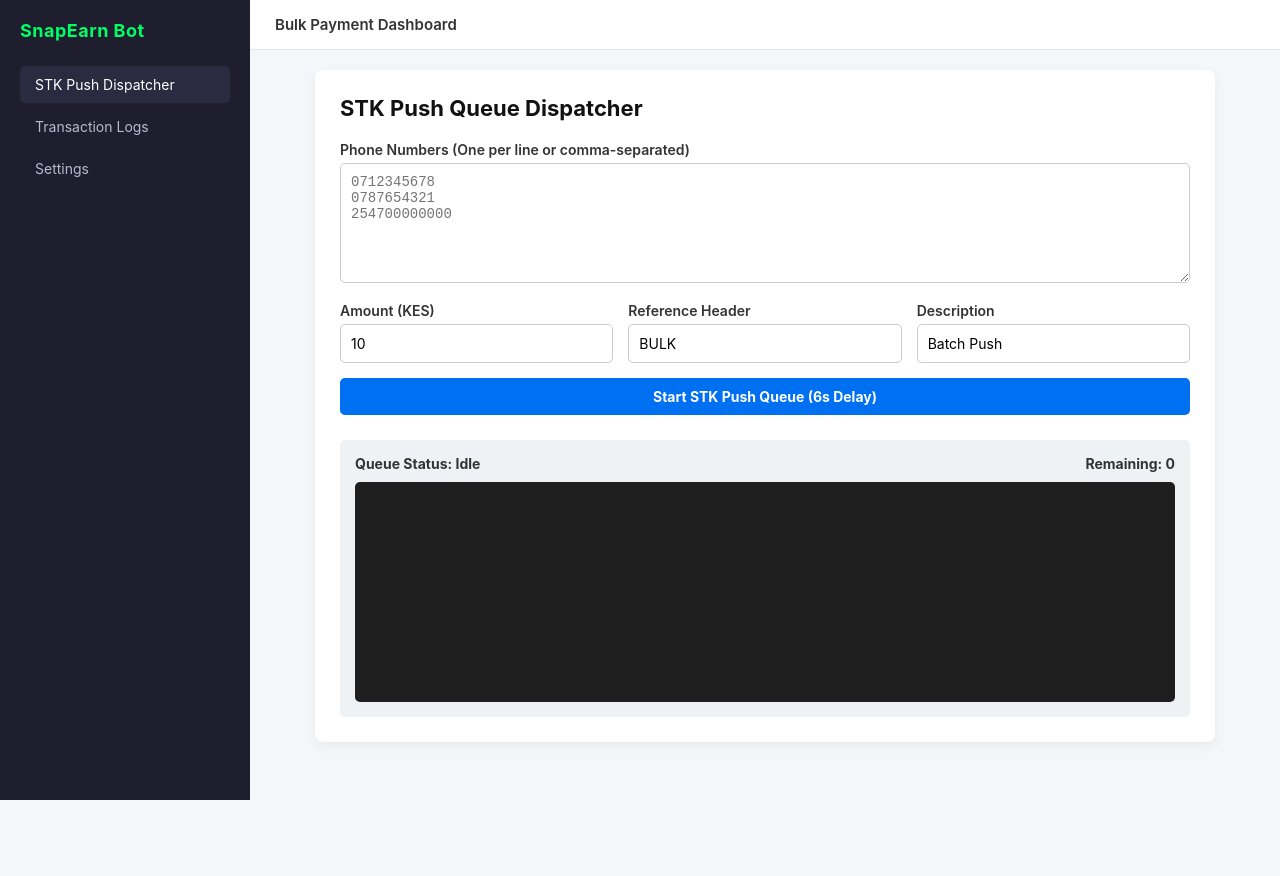
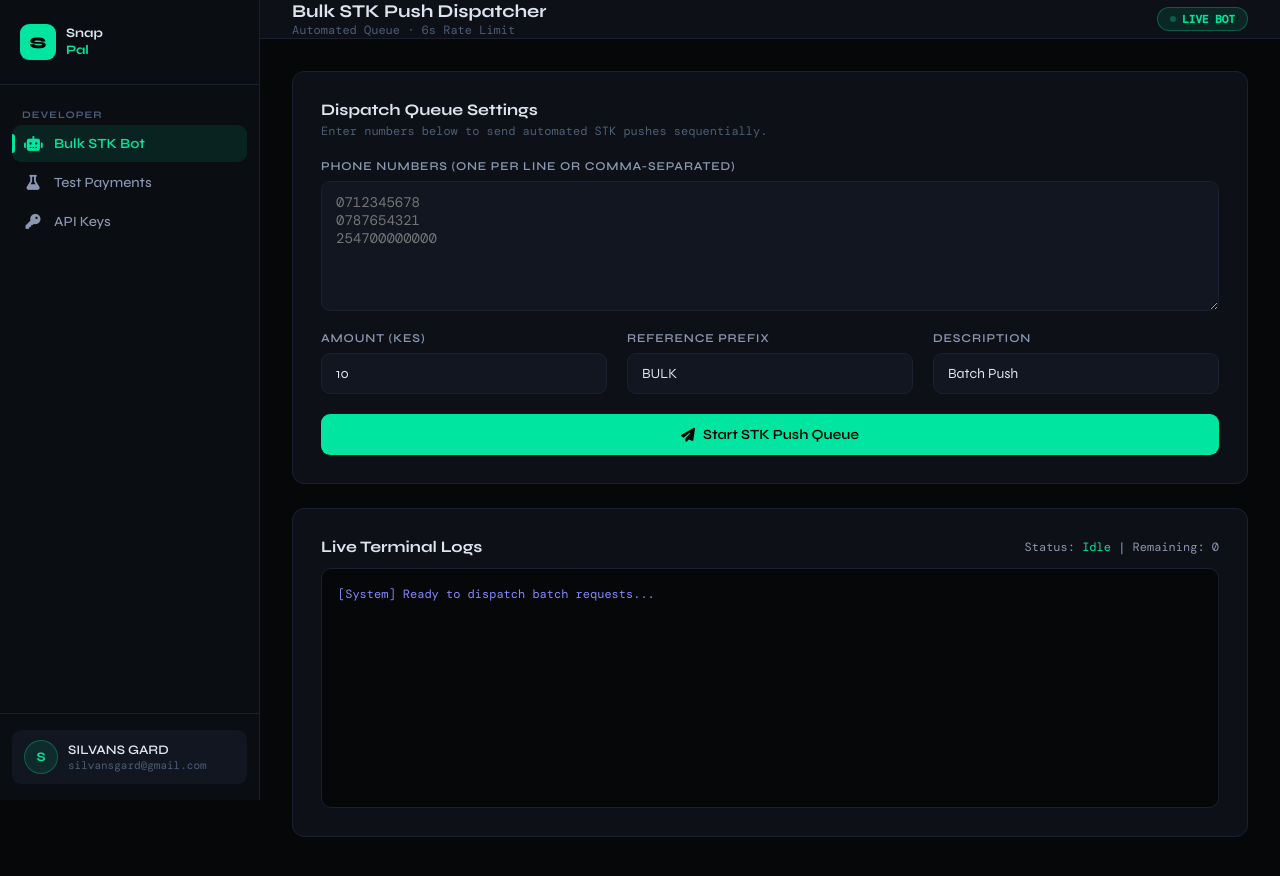
Before and after one commit to westmorans/snapearn, a website: page public/index.html in a window 1280 px wide. Before the commit the page ends 800 px from the top, so only its background shows below. Drawn offline with nearby package versions, Linux system fonts and the light colour scheme; no server answers; a web font is replaced by a local one.

Commit message:
Update index.html

```diff
--- a/public/index.html
+++ b/public/index.html
@@ -1,125 +1,334 @@
-<!DOCTYPE html>
 <html lang="en">
 <head>
 <meta charset="UTF-8">
 <meta name="viewport" content="width=device-width, initial-scale=1.0">
-  <title>SnapEarn Bulk STK Push Dispatcher</title>
+<title>Bulk STK Push Bot — Snap Pal</title>
+<link href="https://fonts.googleapis.com/css2?family=Syne:wght@400;500;600;700;800&family=DM+Mono:ital,wght@0,300;0,400;0,500;1,300&display=swap" rel="stylesheet">
+<link rel="stylesheet" href="https://cdnjs.cloudflare.com/ajax/libs/font-awesome/6.5.0/css/all.min.css">
 <style>
-    * { box-sizing: border-box; margin: 0; padding: 0; font-family: -apple-system, BlinkMacSystemFont, 'Segoe UI', Roboto, sans-serif; }
-    body { background: #f4f6f9; color: #333; display: flex; min-height: 100vh; }
+:root {
+  --bg:         #050709;
+  --sidebar:    #0a0d12;
+  --surface:    #0d1117;
+  --surface-2:  #111620;
+  --border:     #1a2030;
+  --border-hi:  #263044;
+  --green:      #00e5a0;
+  --green-dim:  rgba(0,229,160,0.10);
+  --green-glow: rgba(0,229,160,0.30);
+  --blue:       #3b82f6;
+  --blue-dim:   rgba(59,130,246,0.12);
+  --amber:      #f59e0b;
+  --amber-dim:  rgba(245,158,11,0.12);
+  --danger:     #f43f5e;
+  --danger-dim: rgba(244,63,94,0.12);
+  --text:       #dde3ef;
+  --text-2:     #8b97b0;
+  --muted:      #4d5e76;
+  --radius:     12px;
+  --sidebar-w:  260px;
+}
+*, *::before, *::after { box-sizing: border-box; margin: 0; padding: 0; }
+html { font-size: 16px; }
+body {
+  background: var(--bg); color: var(--text);
+  font-family: 'Syne', sans-serif;
+  display: flex; min-height: 100vh;
+  overflow-x: hidden;
+}
 
-    /* Sidebar Styles */
-    .sidebar { width: 250px; background: #1e1e2f; color: #fff; padding: 20px; display: flex; flex-direction: column; transition: transform 0.3s ease; z-index: 100; }
-    .sidebar h2 { font-size: 18px; margin-bottom: 25px; color: #00ff66; letter-spacing: 0.5px; }
-    .sidebar a { color: #b8b8d0; text-decoration: none; padding: 10px 15px; border-radius: 5px; margin-bottom: 5px; display: block; font-size: 14px; transition: background 0.2s, color 0.2s; }
-    .sidebar a:hover, .sidebar a.active { background: #2a2a40; color: #fff; }
+/* ── Sidebar ── */
+.sidebar {
+  width: var(--sidebar-w);
+  background: var(--sidebar);
+  border-right: 1px solid var(--border);
+  display: flex; flex-direction: column;
+  position: fixed; top: 0; left: 0; bottom: 0;
+  z-index: 100;
+  transition: transform 0.3s ease;
+}
+.sidebar-logo {
+  display: flex; align-items: center; gap: 10px;
+  padding: 24px 20px;
+  border-bottom: 1px solid var(--border);
+  text-decoration: none;
+}
+.sidebar-logo .s-ico {
+  width: 36px; height: 36px;
+  background: var(--green);
+  border-radius: 9px;
+  display: flex; align-items: center; justify-content: center;
+  color: #000; font-size: 16px; font-weight: 800;
+  flex-shrink: 0;
+}
+.sidebar-logo .s-name {
+  font-size: 13px; font-weight: 700;
+  line-height: 1.3; color: var(--text);
+}
+.sidebar-logo .s-name span { color: var(--green); }
 
-    /* Main Content Area */
-    .main-content { flex: 1; display: flex; flex-direction: column; overflow-x: hidden; }
-    header { background: #fff; padding: 15px 25px; border-bottom: 1px solid #e1e4e8; display: flex; align-items: center; justify-content: space-between; }
-    .hamburger { display: none; background: none; border: none; font-size: 22px; cursor: pointer; color: #333; }
+.sidebar-nav { flex: 1; overflow-y: auto; padding: 16px 12px; }
+.nav-section { margin-bottom: 6px; }
+.nav-label {
+  font-size: 10px; font-weight: 700; color: var(--muted);
+  text-transform: uppercase; letter-spacing: 0.1em;
+  padding: 8px 10px 4px;
+}
+.nav-item {
+  display: flex; align-items: center; gap: 12px;
+  padding: 10px 12px;
+  border-radius: 9px;
+  text-decoration: none;
+  color: var(--text-2);
+  font-size: 14px; font-weight: 500;
+  transition: background 0.15s, color 0.15s;
+  cursor: pointer;
+  margin-bottom: 2px;
+  position: relative;
+}
+.nav-item:hover { background: var(--surface-2); color: var(--text); }
+.nav-item.active {
+  background: var(--green-dim);
+  color: var(--green);
+  font-weight: 600;
+}
+.nav-item.active::before {
+  content: '';
+  position: absolute; left: 0; top: 25%; bottom: 25%;
+  width: 3px; background: var(--green);
+  border-radius: 0 3px 3px 0;
+}
+.nav-item i { width: 18px; text-align: center; font-size: 15px; }
 
-    .container { max-width: 900px; margin: 20px auto; background: #fff; border-radius: 8px; padding: 25px; box-shadow: 0 4px 12px rgba(0,0,0,0.05); width: 92%; }
-    h1 { margin-bottom: 20px; font-size: 22px; color: #111; }
-    .form-group { margin-bottom: 15px; }
-    label { display: block; font-weight: 600; margin-bottom: 5px; font-size: 14px; }
-    input, textarea, button { width: 100%; padding: 10px; border: 1px solid #ccc; border-radius: 5px; font-size: 14px; }
-    textarea { height: 120px; resize: vertical; font-family: monospace; }
-    .row { display: flex; gap: 15px; }
-    .row .form-group { flex: 1; }
-    button.action-btn { background: #0070f3; color: white; border: none; font-weight: bold; cursor: pointer; transition: background 0.2s; }
-    button.action-btn:hover { background: #0051a2; }
+.sidebar-footer {
+  padding: 16px 12px;
+  border-top: 1px solid var(--border);
+}
+.user-chip {
+  display: flex; align-items: center; gap: 10px;
+  padding: 10px 12px;
+  border-radius: 9px;
+  background: var(--surface-2);
+}
+.user-avatar {
+  width: 34px; height: 34px;
+  background: var(--green-dim);
+  border: 1px solid rgba(0,229,160,0.3);
+  border-radius: 50%;
+  display: flex; align-items: center; justify-content: center;
+  color: var(--green); font-size: 13px; font-weight: 700;
+  flex-shrink: 0;
+}
+.user-info .uname { font-size: 13px; font-weight: 600; color: var(--text); }
+.user-info .uemail { font-size: 11px; color: var(--muted); font-family: 'DM Mono', monospace; }
 
-    .status-panel { margin-top: 25px; padding: 15px; background: #eef2f5; border-radius: 5px; }
-    .status-header { display: flex; justify-content: space-between; font-weight: bold; margin-bottom: 10px; font-size: 14px; }
-    .log-box { background: #1e1e1e; color: #00ff66; font-family: monospace; padding: 10px; height: 220px; overflow-y: auto; border-radius: 5px; font-size: 12px; }
+/* ── Main content ── */
+.main-wrap {
+  margin-left: var(--sidebar-w);
+  flex: 1;
+  display: flex; flex-direction: column;
+  min-height: 100vh;
+  min-width: 0;
+}
+.topbar {
+  background: var(--surface);
+  border-bottom: 1px solid var(--border);
+  padding: 0 32px;
+  height: 64px;
+  display: flex; align-items: center; justify-content: space-between;
+  position: sticky; top: 0; z-index: 50;
+}
+.topbar-left { display: flex; align-items: center; gap: 14px; }
+.page-title { font-size: 18px; font-weight: 700; }
+.page-breadcrumb { font-size: 12px; color: var(--muted); font-family: 'DM Mono', monospace; }
+.topbar-right { display: flex; align-items: center; gap: 14px; }
+.env-badge {
+  display: inline-flex; align-items: center; gap: 6px;
+  background: var(--green-dim);
+  border: 1px solid rgba(0,229,160,0.3);
+  border-radius: 100px;
+  padding: 4px 12px;
+  font-size: 11px; font-weight: 700; color: var(--green);
+  font-family: 'DM Mono', monospace;
+}
+.env-badge .dot {
+  width: 6px; height: 6px;
+  background: var(--green); border-radius: 50%;
+  animation: pulse 2s infinite;
+}
+.icon-btn {
+  width: 38px; height: 38px;
+  background: var(--surface-2);
+  border: 1px solid var(--border);
+  border-radius: 9px;
+  display: flex; align-items: center; justify-content: center;
+  color: var(--text-2); cursor: pointer; font-size: 15px;
+  transition: border-color 0.15s, color 0.15s;
+  display: none;
+}
+
+.page-content { padding: 32px; flex: 1; }
+.data-card {
+  background: var(--surface);
+  border: 1px solid var(--border);
+  border-radius: var(--radius);
+  padding: 28px;
+  margin-bottom: 24px;
+}
+.data-card-title { font-size: 16px; font-weight: 700; margin-bottom: 4px; }
+.data-card-sub { font-size: 12px; color: var(--muted); font-family: 'DM Mono', monospace; margin-bottom: 20px; }
+
+.form-group { margin-bottom: 20px; }
+.form-label { display: block; font-size: 12px; font-weight: 600; color: var(--text-2); text-transform: uppercase; letter-spacing: 0.07em; margin-bottom: 8px; }
+.form-hint { font-size: 11px; color: var(--muted); margin-top: 6px; font-family: 'DM Mono', monospace; }
+.form-input, textarea {
+  width: 100%;
+  background: var(--surface-2); border: 1px solid var(--border);
+  border-radius: 9px; padding: 11px 14px;
+  color: var(--text); font-family: 'Syne', sans-serif; font-size: 14px;
+  outline: none; transition: border-color 0.2s, box-shadow 0.2s;
+}
+textarea { height: 130px; resize: vertical; font-family: 'DM Mono', monospace; }
+.form-input:focus, textarea:focus { border-color: var(--green); box-shadow: 0 0 0 3px var(--green-dim); }
+.form-row { display: grid; grid-template-columns: 1fr 1fr 1fr; gap: 20px; }
+
+.btn {
+  display: inline-flex; align-items: center; justify-content: center; gap: 8px;
+  border-radius: 9px; padding: 12px 20px;
+  font-family: 'Syne', sans-serif;
+  font-size: 14px; font-weight: 600; cursor: pointer;
+  border: none; outline: none; transition: all 0.15s; text-decoration: none;
+}
+.btn-green { background: var(--green); color: #000; width: 100%; }
+.btn-green:hover { box-shadow: 0 4px 16px var(--green-glow); transform: translateY(-1px); }
+
+.log-box {
+  background: var(--bg);
+  border: 1px solid var(--border);
+  border-radius: 10px;
+  padding: 16px;
+  font-family: 'DM Mono', monospace;
+  font-size: 12px;
+  height: 240px;
+  overflow-y: auto;
+  line-height: 1.6;
+}
 .log-entry { margin-bottom: 4px; }
 .log-info { color: #8888ff; }
-    .log-success { color: #00ff66; }
-    .log-error { color: #ff5555; }
+.log-success { color: var(--green); }
+.log-error { color: var(--danger); }
 
-    /* Responsive Design */
-    @media (max-width: 768px) {
-      .sidebar { position: fixed; height: 100%; transform: translateX(-100%); }
+@keyframes pulse { 0%,100% { opacity:1; } 50% { opacity:0.3; } }
+@media (max-width: 900px) {
+  .sidebar { transform: translateX(-100%); }
   .sidebar.open { transform: translateX(0); }
-      .hamburger { display: block; }
-      .row { flex-direction: column; gap: 0; }
+  .main-wrap { margin-left: 0; width: 100%; }
+  .icon-btn { display: flex; }
+  .form-row { grid-template-columns: 1fr; }
+  .page-content { padding: 16px; }
 }
 </style>
 </head>
 <body>
 
-  <!-- Sidebar Navigation -->
 <aside class="sidebar" id="sidebar">
-    <h2>SnapEarn Bot</h2>
-    <a href="#" class="active">STK Push Dispatcher</a>
-    <a href="#">Transaction Logs</a>
-    <a href="#">Settings</a>
+  <a href="#" class="sidebar-logo">
+    <div class="s-ico">S</div>
+    <div class="s-name">Snap<br><span>Pal</span></div>
+  </a>
+  <nav class="sidebar-nav">
+    <div class="nav-section">
+      <div class="nav-label">Developer</div>
+      <a href="#" class="nav-item active"><i class="fa-solid fa-robot"></i> Bulk STK Bot</a>
+      <a href="/test-payment" class="nav-item"><i class="fa-solid fa-flask"></i> Test Payments</a>
+      <a href="/api-keys" class="nav-item"><i class="fa-solid fa-key"></i> API Keys</a>
+    </div>
+  </nav>
+  <div class="sidebar-footer">
+    <div class="user-chip">
+      <div class="user-avatar">S</div>
+      <div class="user-info">
+        <div class="uname">SILVANS GARD</div>
+        <div class="uemail">silvansgard@gmail.com</div>
+      </div>
+    </div>
+  </div>
 </aside>
 
-  <!-- Main Container -->
-  <div class="main-content">
-    <header>
-      <button class="hamburger" onclick="toggleSidebar()">&#9776;</button>
-      <span style="font-weight: 600; font-size: 15px;">Bulk Payment Dashboard</span>
+<div class="main-wrap">
+  <header class="topbar">
+    <div class="topbar-left">
+      <button class="icon-btn" onclick="toggleSidebar()"><i class="fa-solid fa-bars"></i></button>
+      <div>
+        <div class="page-title">Bulk STK Push Dispatcher</div>
+        <div class="page-breadcrumb">Automated Queue · 6s Rate Limit</div>
+      </div>
+    </div>
+    <div class="topbar-right">
+      <div class="env-badge"><span class="dot"></span> LIVE BOT</div>
+    </div>
   </header>
 
-    <div class="container">
-      <h1>STK Push Queue Dispatcher</h1>
+  <div class="page-content">
+    <div class="data-card">
+      <div class="data-card-title">Dispatch Queue Settings</div>
+      <div class="data-card-sub">Enter numbers below to send automated STK pushes sequentially.</div>
 
       <div class="form-group">
-        <label for="phoneNumbers">Phone Numbers (One per line or comma-separated)</label>
+        <label class="form-label">Phone Numbers (One per line or comma-separated)</label>
         <textarea id="phoneNumbers" placeholder="0712345678&#10;0787654321&#10;254700000000"></textarea>
       </div>
 
-      <div class="row">
+      <div class="form-row">
         <div class="form-group">
-          <label for="amount">Amount (KES)</label>
-          <input type="number" id="amount" value="10" min="1">
+          <label class="form-label">Amount (KES)</label>
+          <input type="number" id="amount" class="form-input" value="10" min="1">
         </div>
         <div class="form-group">
-          <label for="reference">Reference Header</label>
-          <input type="text" id="reference" value="BULK">
+          <label class="form-label">Reference Prefix</label>
+          <input type="text" id="reference" class="form-input" value="BULK" maxlength="12">
         </div>
         <div class="form-group">
-          <label for="description">Description</label>
-          <input type="text" id="description" value="Batch Push">
+          <label class="form-label">Description</label>
+          <input type="text" id="description" class="form-input" value="Batch Push" maxlength="13">
         </div>
       </div>
 
-      <button class="action-btn" onclick="startBatch()">Start STK Push Queue (6s Delay)</button>
+      <button class="btn btn-green" onclick="startBatch()">
+        <i class="fa-solid fa-paper-plane"></i> Start STK Push Queue
+      </button>
+    </div>
 
-      <div class="status-panel">
-        <div class="status-header">
-          <span>Queue Status: <span id="queueStatus">Idle</span></span>
-          <span>Remaining: <span id="queueLength">0</span></span>
+    <div class="data-card">
+      <div style="display:flex; justify-content:space-between; align-items:center; margin-bottom:12px;">
+        <div class="data-card-title" style="margin:0;">Live Terminal Logs</div>
+        <div style="font-family:'DM Mono',monospace; font-size:12px; color:var(--text-2);">
+          Status: <span id="queueStatus" style="color:var(--green);">Idle</span> | Remaining: <span id="queueLength">0</span>
         </div>
-        <div class="log-box" id="logBox"></div>
+      </div>
+      <div class="log-box" id="logBox">
+        <div class="log-entry log-info">[System] Ready to dispatch batch requests...</div>
+      </div>
     </div>
   </div>
 </div>
 
 <script>
-    // Sidebar Toggle with Null Safety
 function toggleSidebar() {
   const sb = document.getElementById('sidebar');
-      if (sb) {
-        sb.classList.toggle('open');
-      }
+  if (sb) sb.classList.toggle('open');
 }
 
-    // Close sidebar on outside click (mobile)
 document.addEventListener('click', function(e) {
   const sb = document.getElementById('sidebar');
   if (sb && sb.classList.contains('open') && !sb.contains(e.target)) {
-        const hamburger = document.querySelector('.hamburger');
+    const hamburger = document.querySelector('.icon-btn');
     if (!hamburger || !hamburger.contains(e.target)) {
       sb.classList.remove('open');
     }
   }
 });
 
-    // Batch Dispatch Logic
 async function startBatch() {
   const phoneInput = document.getElementById('phoneNumbers');
   const amountInput = document.getElementById('amount');
@@ -127,7 +336,7 @@
   const descInput = document.getElementById('description');
 
   if (!phoneInput || !amountInput) {
-        alert('Required form elements are missing from the page.');
+    alert('Required form elements are missing.');
     return;
   }
 
@@ -169,7 +378,10 @@
     const logBox = document.getElementById('logBox');
 
     if (queueLengthEl) queueLengthEl.innerText = data.queueLength;
-        if (queueStatusEl) queueStatusEl.innerText = data.isProcessing ? 'Processing (6s delay)' : 'Idle';
+    if (queueStatusEl) {
+      queueStatusEl.innerText = data.isProcessing ? 'Processing (6s delay)' : 'Idle';
+      queueStatusEl.style.color = data.isProcessing ? 'var(--amber)' : 'var(--green)';
+    }
 
     if (logBox && data.logs) {
       logBox.innerHTML = data.logs.map(log => {
```
Lines whose indentation alone changed are shown as unchanged.
